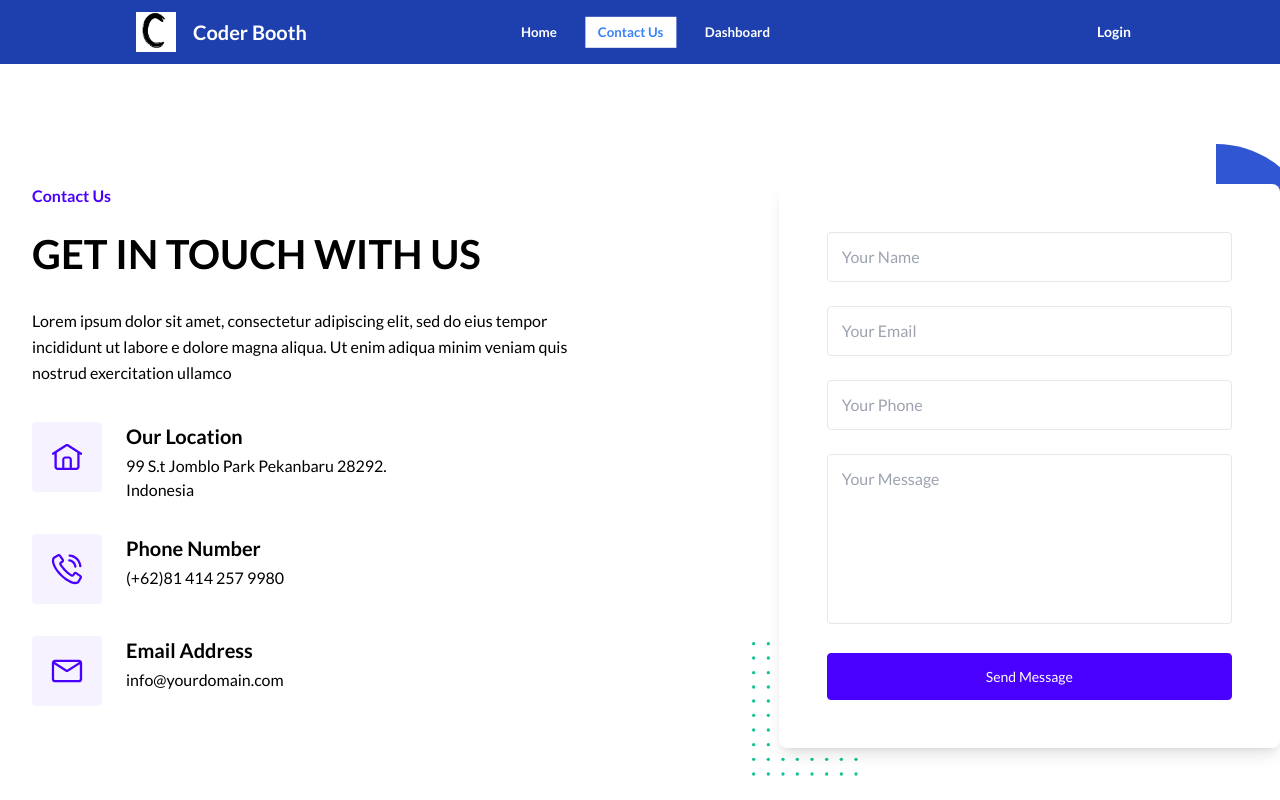
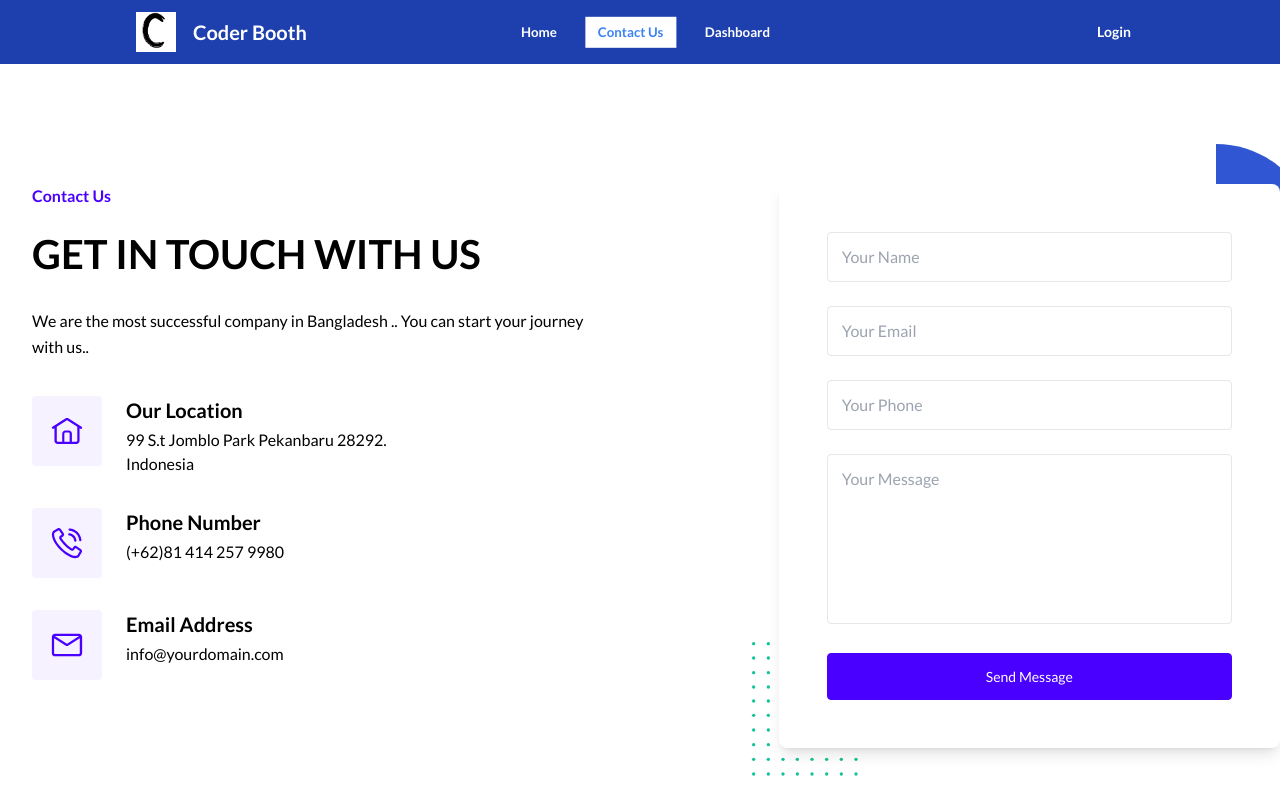
Before and after one commit to jahidkhan12xx/Employee-Management-Project-Client, a React (Vite) app: page /contactUs in a window 1280 px wide. Shown: the top 800 px of the page. Built offline with nearby package versions, Linux system fonts and the light colour scheme; no server answers; a web font is replaced by a local one.

Commit message:
contact us fixed

```diff
--- a/src/Pages/ContactUs/ContactUs.jsx
+++ b/src/Pages/ContactUs/ContactUs.jsx
@@ -21,9 +21,7 @@ const ContactUs = () => {
                   GET IN TOUCH WITH US
                 </h2>
                 <p className="mb-9 text-base leading-relaxed text-body-color dark:text-dark-6">
-                  Lorem ipsum dolor sit amet, consectetur adipiscing elit, sed
-                  do eius tempor incididunt ut labore e dolore magna aliqua. Ut
-                  enim adiqua minim veniam quis nostrud exercitation ullamco
+                  We are the most successful company in Bangladesh .. You can start your journey with us..
                 </p>
                 <div className="mb-8 flex w-full max-w-[370px]">
                   <div className="mr-6 flex h-[60px] w-full max-w-[60px] items-center justify-center overflow-hidden rounded bg-primary/5 text-primary sm:h-[70px] sm:max-w-[70px]">
```
